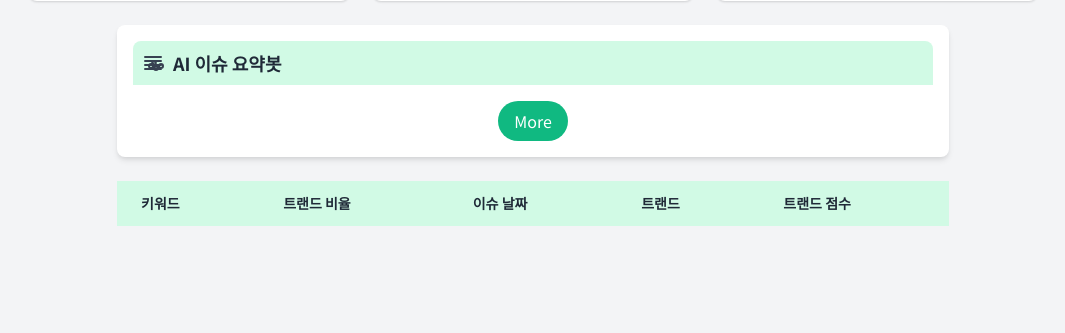
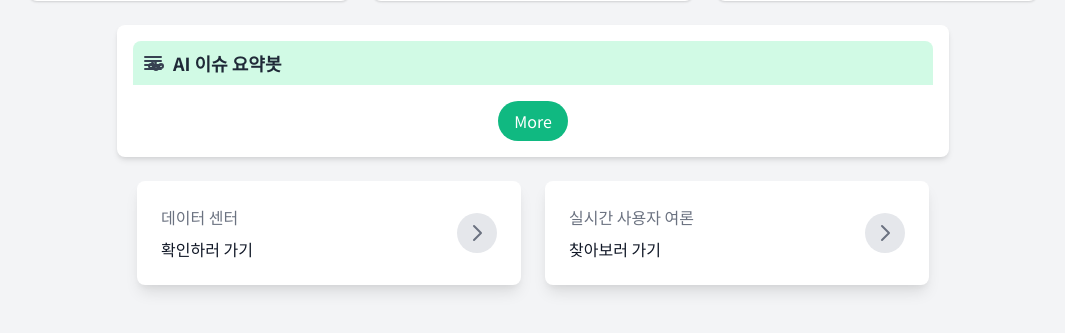
Before and after one commit to Issuer-2024/issuer, a FastAPI app: template templates/report.html in a window 1280 px wide. Shown: the part 199-532 px from the top of the page, without its empty margins (107-1172 px from the left). Run offline with FastAPI, Linux system fonts and the light colour scheme; the template is opened without the code that fills it, so the values that code supplies are empty; some libraries are stand-ins or nearby versions.

Commit message:
template: 사용자 실시간 여론 시각화

```diff
--- a/main.py
+++ b/main.py
@@ -92,25 +92,35 @@ class NewsCommentsCrawler:
                             EC.presence_of_element_located((By.LINK_TEXT, "MY댓글"))
                         )
         soup = BeautifulSoup(driver.page_source, "html.parser")
+
+        if int(soup.select("span.u_cbox_info_txt")[0].text.strip()) <= 30:
+            driver.quit()
+            node_url = os.getenv('WEB_DRIVER_HUB_URL') + '/session/' + driver.session_id  # 노드 URL 및 세션 ID 설정
+            response = requests.delete(node_url)
+            return None
+
         # 댓글 추출
         comments = []
         title = soup.select("h2#title_area")[0].text.strip()
         comment_elements = soup.select("ul.u_cbox_list li.u_cbox_comment")
+        trend_score = 0
         for comment_element in comment_elements:
 
             if comment_element.select_one("div.u_cbox_text_wrap span.u_cbox_contents"):  #삭제된 댓글 처리
-                if self._get_recomm(comment_element) >= 30:
-                    comments.append({
-                        "내용": self._get_text(comment_element),
-                        "공감 비율": self._get_recomm(comment_element) / self._get_unrecomm(comment_element),
-                        #"대댓글 수": self._get_reply_num(comment_element)
-                    })
+                trend_score += self._get_recomm(comment_element) + self._get_unrecomm(comment_element) + self._get_reply_num(comment_element)
+                if self._get_recomm(comment_element) >= 10:
+                    comments.append(self._get_text(comment_element))
+                    # comments.append({
+                    #     "내용": self._get_text(comment_element),
+                    #     #"공감 비율": self._get_recomm(comment_element) / (self._get_unrecomm(comment_element)+1),
+                    #     #"대댓글 수": self._get_reply_num(comment_element)
+                    # })
             else:
                 continue
         driver.quit()
         node_url = os.getenv('WEB_DRIVER_HUB_URL') + '/session/' + driver.session_id  # 노드 URL 및 세션 ID 설정
         response = requests.delete(node_url)
-        return {"링크": url, "제목": title, "댓글": comments}
+        return {"링크": url, "제목": title, "댓글": comments, "트랜드 수치": trend_score}
 
 
 NAVER_API_HEADERS = {
@@ -360,26 +370,24 @@ def get_comment_sentiment_data(q: str):
     suggestions = get_suggestions(q)
     news_link = []
     for suggestion in suggestions[:1]:
-        naver_news_response = get_naver_news(suggestion, display=10, sort='sim')
+        naver_news_response = get_naver_news(suggestion, display=100, sort='sim')
         if naver_news_response.status_code != 200:
             raise HTTPException(status_code=500, detail="NEWS API 호출 오류")
 
         news_items = naver_news_response.json().get('items', [])
         news_items = [news_item for news_item in news_items if
                       news_item['link'].startswith('https://n.news.naver.com/mnews/article')]
-
         for news_item in news_items:
             news_link.append(news_item['link'])
-    comments = []
+    raw_data = []
     news_comments_crawler = NewsCommentsCrawler()
 
     for link in news_link:
         tmp = news_comments_crawler.parse(convert_news_url_to_comment_url(link))
-        comments += tmp
-        if len(comments) >= 100:
+        if tmp:
+            raw_data.append(tmp)
+        if len(raw_data) >= 10:
             break
-
-    comments.sort(key=lambda x: x['공감 비율'], reverse=True)
 
     completion_executor = CompletionExecutor(
         host='https://clovastudio.stream.ntruss.com',
@@ -388,16 +396,16 @@ def get_comment_sentiment_data(q: str):
         request_id=os.getenv("CLOVA_CHAT_COMPLETION_REQUEST_ID")
     )
 
-    for comment in comments[:10]:
+    for item in raw_data:
         preset_text = [{"role": "system",
-                        "content": "댓글을 분석하는 AI 어시스턴트 입니다.\n출력 형식: {target}에 대한 {긍정, 중립, 부정}\n\n"},
-                       {"role": "user", "content": f"{comment['내용']}"}]
+                        "content": "댓글을 분석하는 AI 어시스턴트 입니다.\n출력 형식: 다음 입력에 대해 3줄로 명확하게 사용자 여론을 표현해주세요.\n\n"},
+                       {"role": "user", "content": f"{item['댓글']}"}]
 
         request_data = {
             'messages': preset_text,
             'topP': 0.8,
             'topK': 0,
-            'maxTokens': 20,
+            'maxTokens': 256,
             'temperature': 0.5,
             'repeatPenalty': 1.0,
             'stopBefore': [],
@@ -405,7 +413,8 @@ def get_comment_sentiment_data(q: str):
             'seed': 0
         }
         result = completion_executor.execute(request_data)
-        comment_sentiment_data.append({'raw': comment['내용'], "result": result, "ratio": comment['공감 비율']})
+        comment_sentiment_data.append({'title': item['제목'], "result": result, "ratio": item['트랜드 수치']})
+        comment_sentiment_data.sort(key=lambda x: x['ratio'], reverse=True)
     return comment_sentiment_data
 
 
--- a/templates/report.html
+++ b/templates/report.html
@@ -128,6 +128,30 @@
             </div>
         </div>
     </div>
+    <div class="flex space-x-6 mb-6">
+        <div class="bg-white rounded-lg shadow-lg p-6 flex items-center justify-between w-96 mb-6">
+            <div>
+                <p class="text-gray-500">데이터 센터</p>
+                <p class="text-gray-900 mt-2">확인하러 가기</p>
+            </div>
+            <button class="flex items-center justify-center bg-gray-200 w-10 h-10 rounded-full" onclick="searchOpinion()">
+                <svg class="w-6 h-6 text-gray-500" fill="none" stroke="currentColor" viewBox="0 0 24 24" xmlns="http://www.w3.org/2000/svg">
+                    <path stroke-linecap="round" stroke-linejoin="round" stroke-width="2" d="M9 5l7 7-7 7"></path>
+                </svg>
+            </button>
+        </div>
+        <div class="bg-white rounded-lg shadow-lg p-6 flex items-center justify-between w-96 mb-6">
+            <div>
+                <p class="text-gray-500">실시간 사용자 여론</p>
+                <p class="text-gray-900 mt-2">찾아보러 가기</p>
+            </div>
+            <button class="flex items-center justify-center bg-gray-200 w-10 h-10 rounded-full" onclick="searchOpinion()">
+                <svg class="w-6 h-6 text-gray-500" fill="none" stroke="currentColor" viewBox="0 0 24 24" xmlns="http://www.w3.org/2000/svg">
+                    <path stroke-linecap="round" stroke-linejoin="round" stroke-width="2" d="M9 5l7 7-7 7"></path>
+                </svg>
+            </button>
+        </div>
+    </div>
 
     <div class="container mx-auto w-2/3">
         <div class="overflow-x-auto">
@@ -187,6 +211,24 @@
             document.getElementById('moreButton').classList.remove('hidden');
             document.getElementById('foldButton').classList.add('hidden');
         }
+
+        function searchOpinion() {
+            var currentUrl = window.location.href;
+            var urlObject = new URL(currentUrl);
+            var currentQueryParams = urlObject.searchParams.get('q'); // Get current 'q=' value
+
+            // Construct new URL with existing 'q=' value if available
+            var newUrl;
+            if (currentQueryParams) {
+                newUrl = '/opinion?q=' + currentQueryParams;
+            } else {
+                newUrl = '/opinion';
+            }
+
+            // Navigate to the new URL
+            window.location.href = newUrl;
+        }
+
     </script>
 </body>
 </html>
```
Also changed, not shown: templates/opinion.html (+4 -4 lines).
